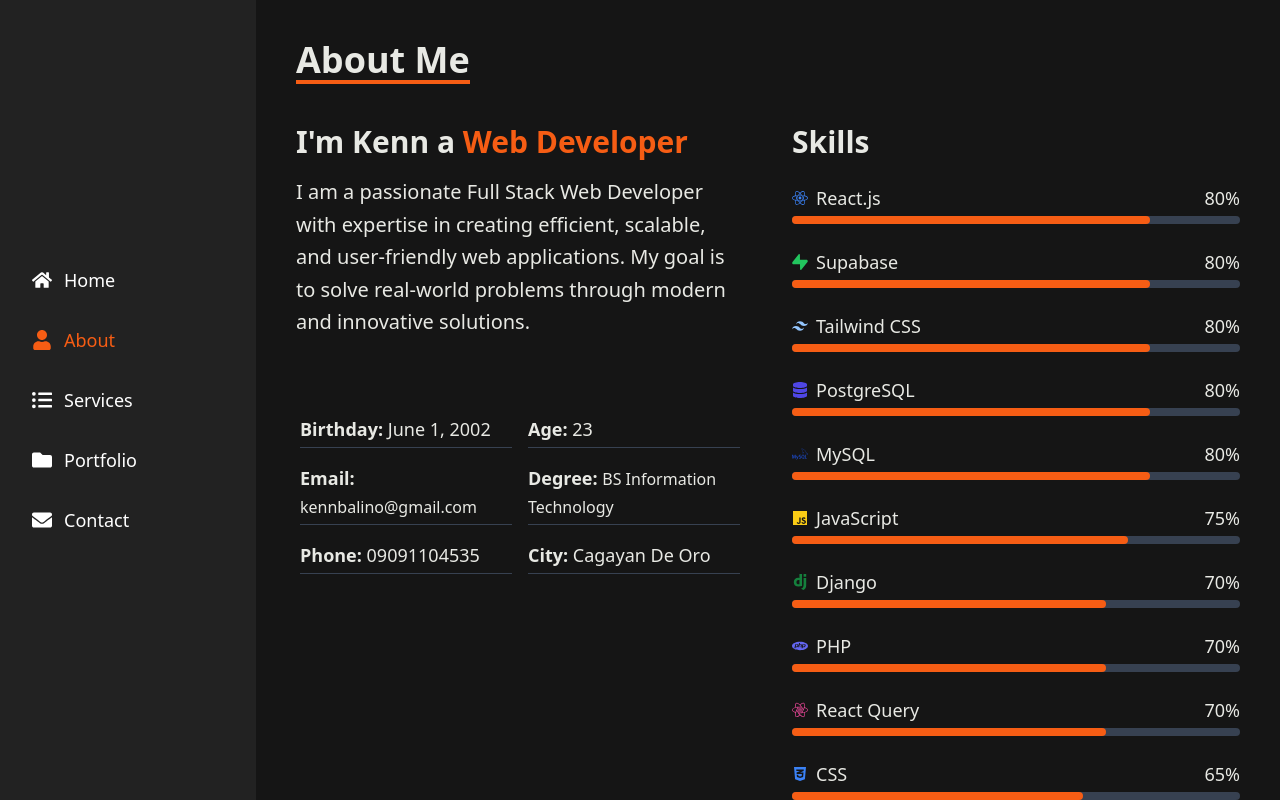
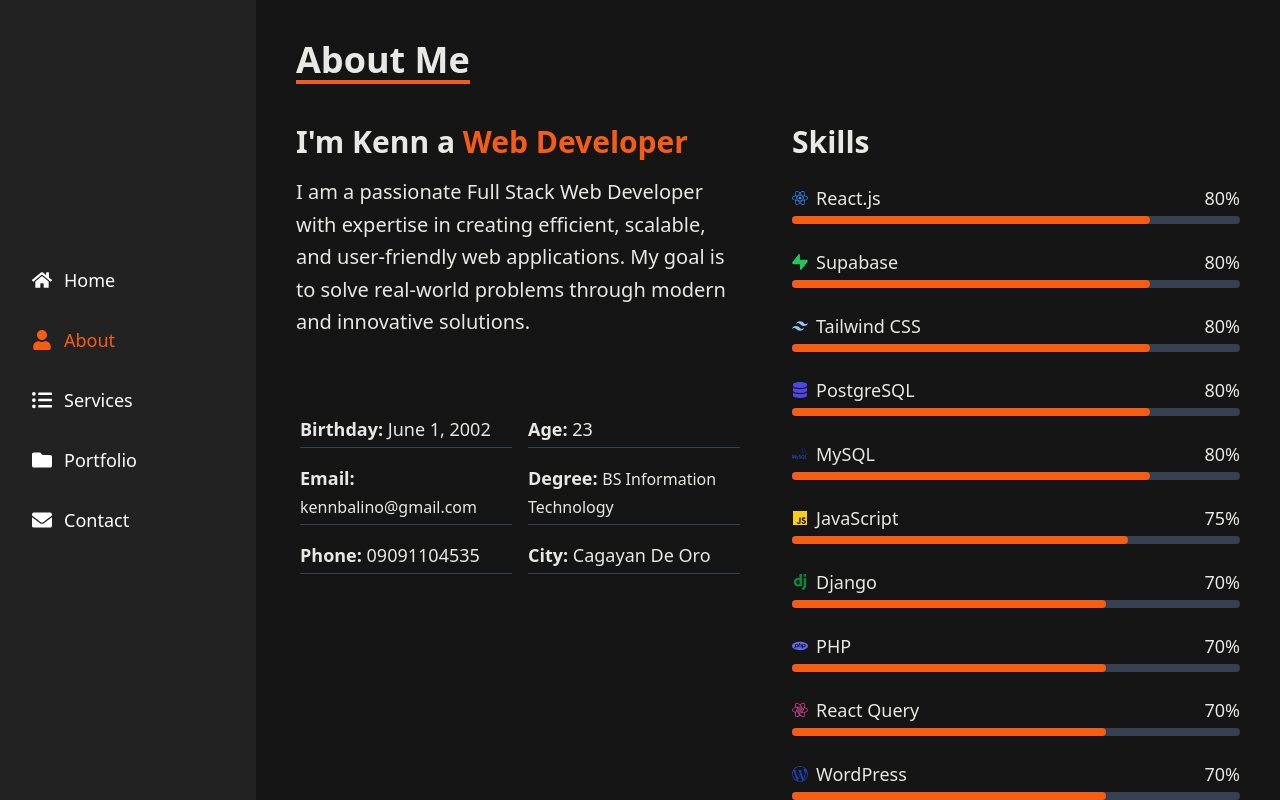
Before and after one commit to Kleinnnn1/My-Portfolio, a React (Vite) app: page /about in a window 1280 px wide. Built offline with nearby package versions, Linux system fonts and the light colour scheme.

Commit message:
add wordpress skill in about page

```diff
--- a/src/pages/about/AboutMe.jsx
+++ b/src/pages/about/AboutMe.jsx
@@ -1,6 +1,6 @@
 import { useState, useEffect } from "react";
 import { FaReact, FaDatabase, FaJs, FaCss3Alt } from "react-icons/fa";
-import { SiSupabase, SiTailwindcss, SiMysql, SiDjango, SiPhp, SiReactquery, SiBootstrap } from "react-icons/si";
+import { SiSupabase, SiTailwindcss, SiMysql, SiDjango, SiPhp, SiReactquery, SiBootstrap, SiWordpress } from "react-icons/si";
 
 export default function AboutMe() {
   const [skillProgress, setSkillProgress] = useState([]);
@@ -51,6 +51,11 @@
         name: "React Query",
         percentage: 70,
         icon: <SiReactquery className="text-pink-500" />,
+      },
+      {
+        name: "WordPress",
+        percentage: 70,
+        icon: <SiWordpress className="text-blue-800" />,
       },
       {
         name: "CSS",
@@ -198,6 +203,11 @@
                 icon: <SiReactquery className="text-pink-500" />,
               },
               {
+                name: "WordPress",
+                percentage: 70,
+                icon: <SiWordpress className="text-blue-800" />,
+              },
+              {
                 name: "CSS",
                 percentage: 65,
                 icon: <FaCss3Alt className="text-blue-500" />,
```
